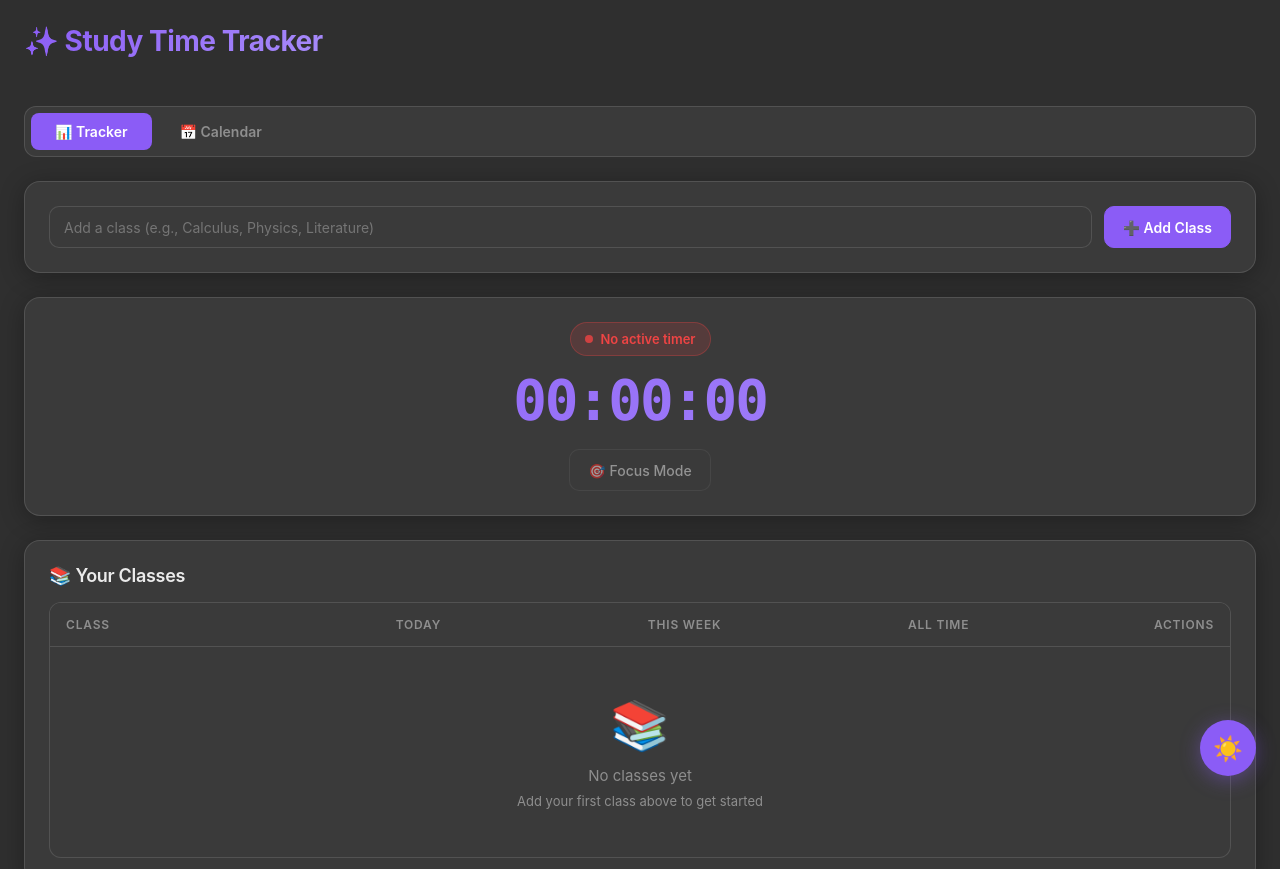
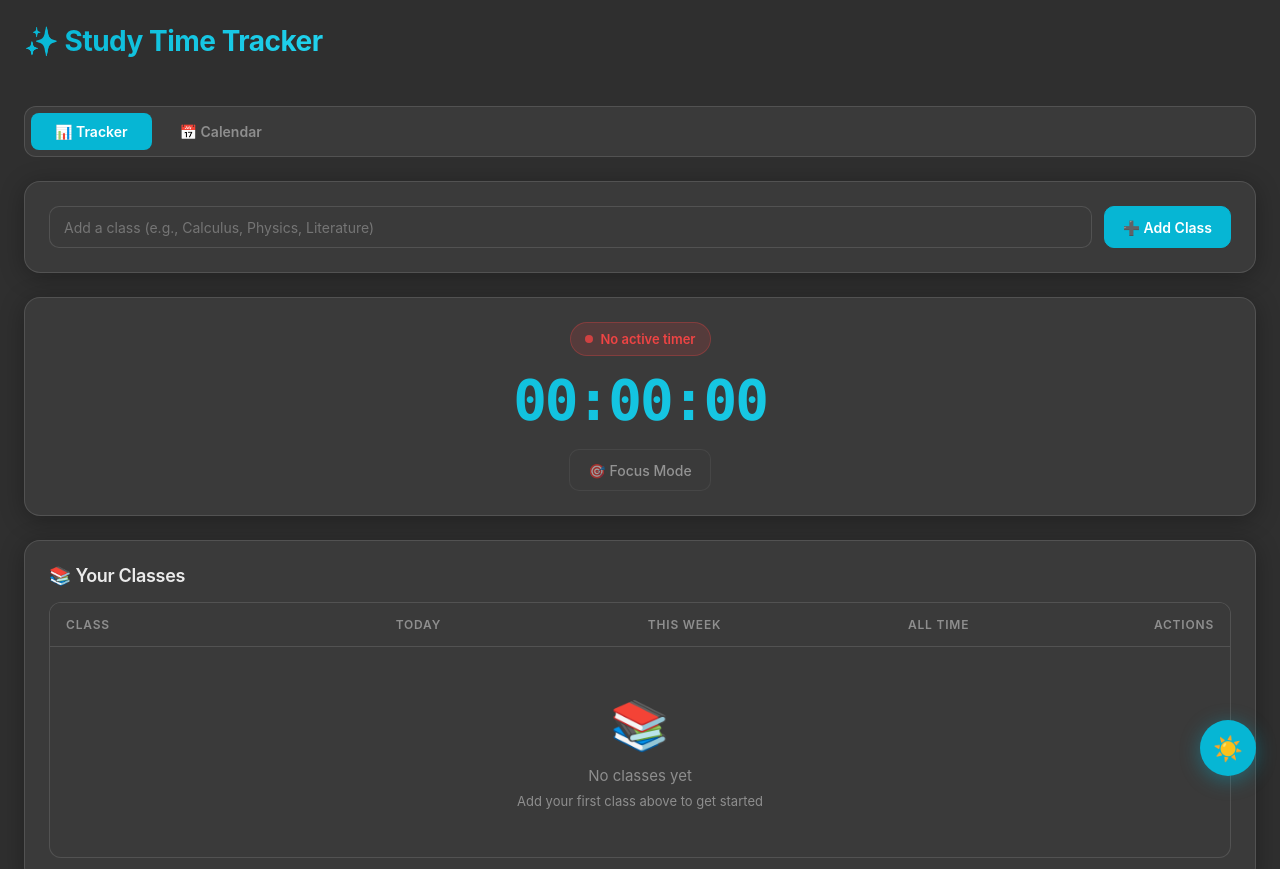
Before and after one commit to Bobo2billion/Study-tracker, a plain HTML site: page index.html in a window 1280 px wide. Shown: the top 869 px of the page. Drawn offline with Linux system fonts and the light colour scheme.

Commit message:
Update index.html

```diff
--- a/index.html
+++ b/index.html
@@ -15,15 +15,15 @@
 --panel: #3a3a3a;
 --panel-hover: #424242;
 --shadow: 0 4px 24px rgba(0,0,0,.3);
---focus: 0 0 0 3px rgba(139, 92, 246, .25);
+--focus: 0 0 0 3px rgba(6, 182, 212, .25);
 --mono: "SF Mono", Monaco, "Cascadia Code", "Roboto Mono", Consolas, monospace;
 
-/* Primary colors - Purple/Violet theme */
---primary: #8b5cf6;
---primary-light: #a78bfa;
---primary-dark: #7c3aed;
---primary-bg: rgba(139, 92, 246, .15);
---primary-border: rgba(139, 92, 246, .3);
+/* Primary colors - Soft Teal/Cyan theme */
+--primary: #06b6d4;
+--primary-light: #22d3ee;
+--primary-dark: #0891b2;
+--primary-bg: rgba(6, 182, 212, .15);
+--primary-border: rgba(6, 182, 212, .3);
 
 /* Status colors */
 --success: #10b981;
@@ -53,13 +53,13 @@
 --panel: #ffffff;
 --panel-hover: #f9f9f9;
 --shadow: 0 4px 24px rgba(0,0,0,.08);
---focus: 0 0 0 3px rgba(139, 92, 246, .15);
-
---primary: #8b5cf6;
---primary-light: #a78bfa;
---primary-dark: #7c3aed;
---primary-bg: rgba(139, 92, 246, .1);
---primary-border: rgba(139, 92, 246, .25);
+--focus: 0 0 0 3px rgba(6, 182, 212, .15);
+
+--primary: #06b6d4;
+--primary-light: #22d3ee;
+--primary-dark: #0891b2;
+--primary-bg: rgba(6, 182, 212, .1);
+--primary-border: rgba(6, 182, 212, .25);
 
 --success: #059669;
 --success-bg: rgba(16, 185, 129, .1);
@@ -159,7 +159,7 @@ transition: all 0.2s ease;
 textarea{ min-height: 120px; resize: vertical; }
 
 input:hover, select:hover, textarea:hover{
-border-color: rgba(139, 92, 246, .3);
+border-color: rgba(6, 182, 212, .3);
 }
 
 input:focus, select:focus, textarea:focus{
@@ -398,7 +398,7 @@ background: linear-gradient(135deg, var(--primary), var(--primary-light));
 -webkit-background-clip: text;
 -webkit-text-fill-color: transparent;
 background-clip: text;
-text-shadow: 0 4px 20px rgba(139, 92, 246, .3);
+text-shadow: 0 4px 20px rgba(6, 182, 212, .3);
 }
 
 .focusBottom{
@@ -714,7 +714,7 @@ border: none;
 color: white;
 font-size: 24px;
 cursor: pointer;
-box-shadow: 0 4px 20px rgba(139, 92, 246, .4);
+box-shadow: 0 4px 20px rgba(6, 182, 212, .4);
 transition: all 0.3s ease;
 z-index: 1000;
 display: flex;
@@ -724,7 +724,7 @@ justify-content: center;
 
 .themeToggle:hover{
 transform: translateY(-4px) scale(1.05);
-box-shadow: 0 8px 30px rgba(139, 92, 246, .5);
+box-shadow: 0 8px 30px rgba(6, 182, 212, .5);
 }
 
 .eventCard{
```
